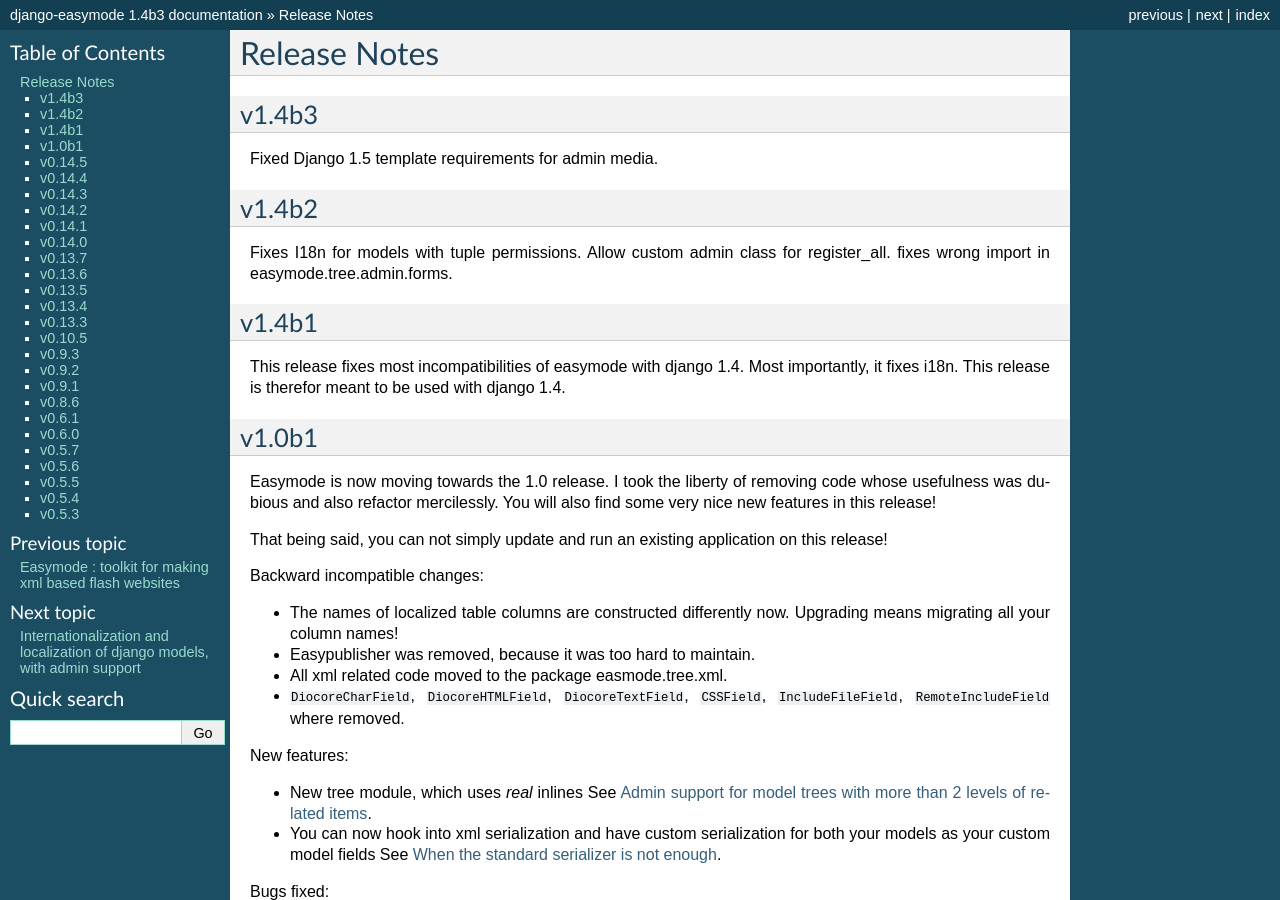
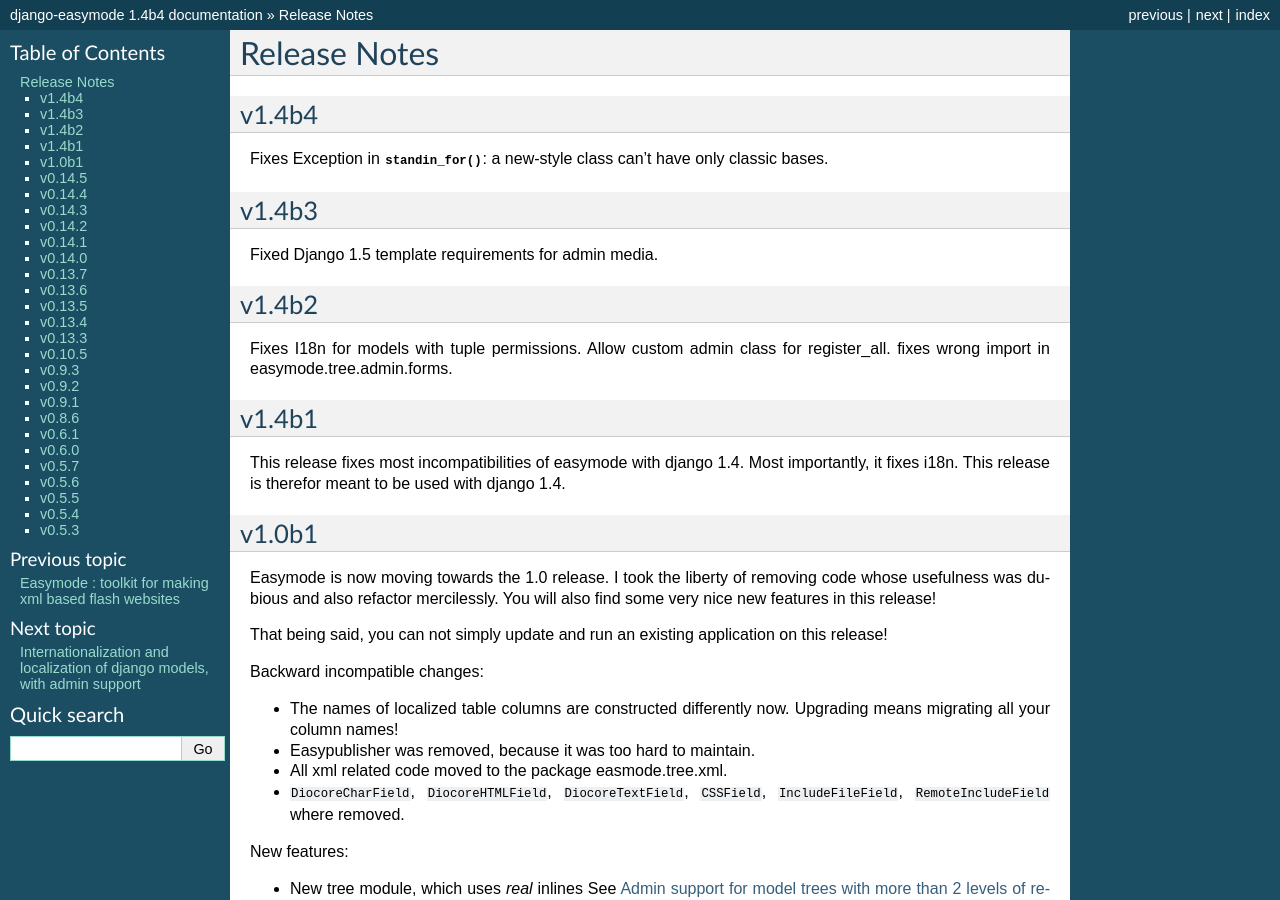
Before and after one commit to specialunderwear/django-easymode, a Sphinx documentation site: the page built from docs/changes.rst, in a window 1280 px wide and 900 px high. Built offline with Sphinx 7.4.7, drawn with Linux system fonts in a browser that asks for light colours; some of the changed text lies outside the part shown.

Commit message:
New release.

```diff
--- a/docs/changes.rst
+++ b/docs/changes.rst
@@ -1,5 +1,10 @@
 Release Notes
 =============
+
+v1.4b4
+------
+
+Fixes Exception in :func:`~easymode.utils.standin.standin_for`: a new-style class can't have only classic bases.
 
 v1.4b3
 ------
--- a/setup.py
+++ b/setup.py
@@ -15,7 +15,7 @@
 
 release notes at http://packages.python.org/django-easymode/changes.html"""
 
-version = '1.4b3'
+version = '1.4b4'
 packages = []
 data_files = []
 
```
